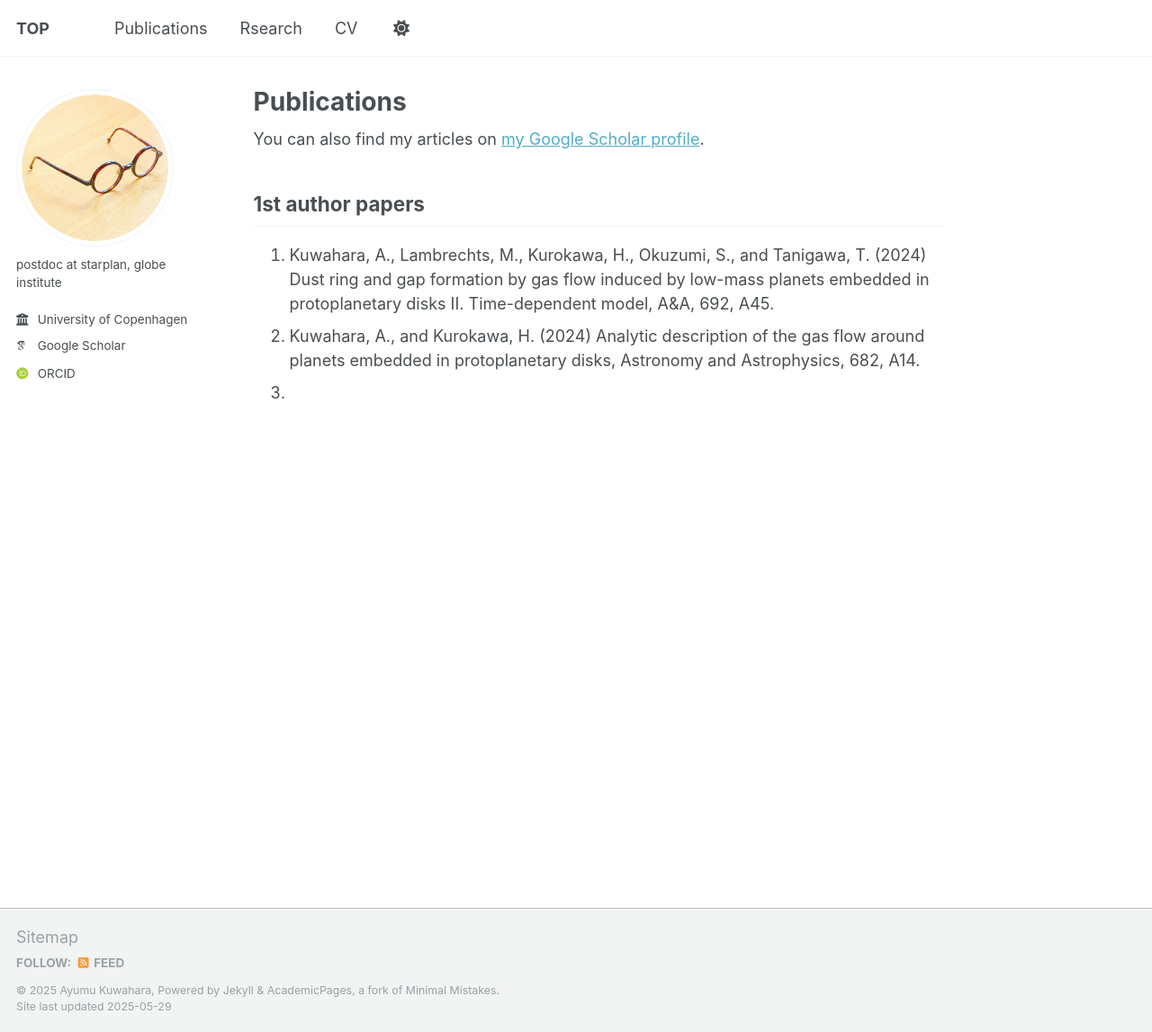
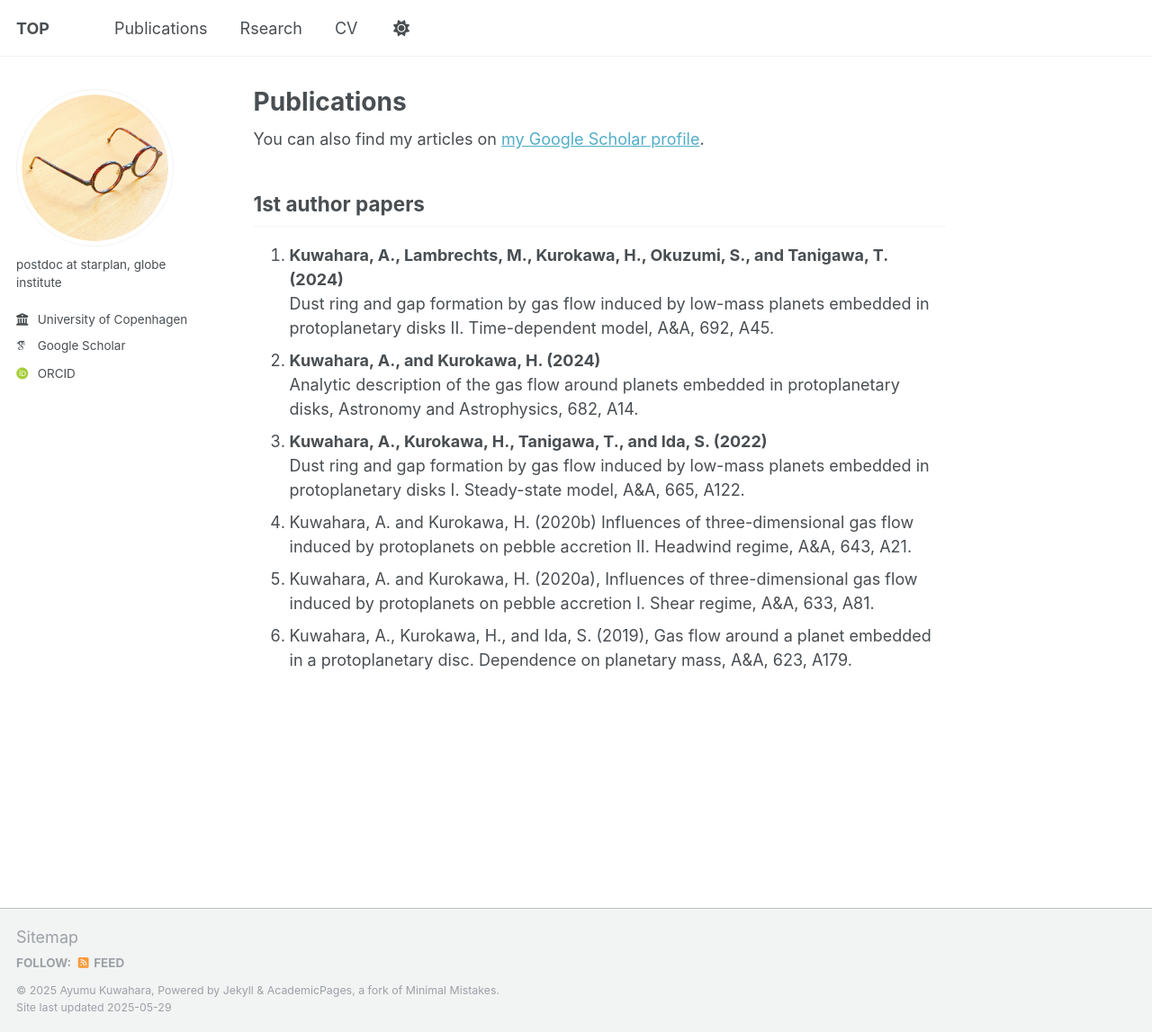
Before and after one commit to AyumuKuwahara/ayumukuwahara.github.io, a Jekyll site: the page built from _pages/publications.html, in a window 1280 px wide and 1147 px high. Shown: the whole window at 90% size. Built offline with Jekyll 4.4.1, drawn with Linux system fonts in a browser that asks for light colours; some web fonts are replaced.

Commit message:
Update publications.html

```diff
--- a/_pages/publications.html
+++ b/_pages/publications.html
@@ -11,12 +11,22 @@ author_profile: true
 <h2>1st author papers</h2>
 
 <ol>
-  <li>Kuwahara, A., Lambrechts, M., Kurokawa, H., Okuzumi, S., and Tanigawa, T. (2024)
+  <li><b>Kuwahara, A., Lambrechts, M., Kurokawa, H., Okuzumi, S., and Tanigawa, T. (2024)</b><br>
     Dust ring and gap formation by gas flow induced by low-mass planets
     embedded in protoplanetary disks II. Time-dependent model, A&A, 692, A45.</li>
-  <li>Kuwahara, A., and Kurokawa, H. (2024) Analytic description of the gas flow around planets embedded in protoplanetary disks, Astronomy and Astrophysics, 682, A14.</li>
-  <li></li>
-
+  <li><b>Kuwahara, A., and Kurokawa, H. (2024)</b><br>
+    Analytic description of the gas flow around planets embedded in protoplanetary disks, Astronomy and Astrophysics, 682, A14.</li>
+  <li><b>Kuwahara, A., Kurokawa, H., Tanigawa, T., and Ida, S. (2022)</b><br>
+    Dust ring and gap formation by gas flow induced by low-mass planets embedded in protoplanetary disks
+    I. Steady-state model, A&A, 665, A122.</li>
+  <li>Kuwahara, A. and Kurokawa, H. (2020b)
+    Influences of three-dimensional gas flow induced by protoplanets on pebble accretion
+    II. Headwind regime, A&A, 643, A21.</li>
+  <li>Kuwahara, A. and Kurokawa, H. (2020a), Influences of three-dimensional gas flow
+induced by protoplanets on pebble accretion I. Shear regime, A&A, 633, A81.</li>
+  <li>Kuwahara, A., Kurokawa, H., and Ida, S. (2019), Gas flow around a planet
+embedded in a protoplanetary disc. Dependence on planetary mass, A&A, 623,
+A179.</li>
 </ol>
 
 <!--
```
